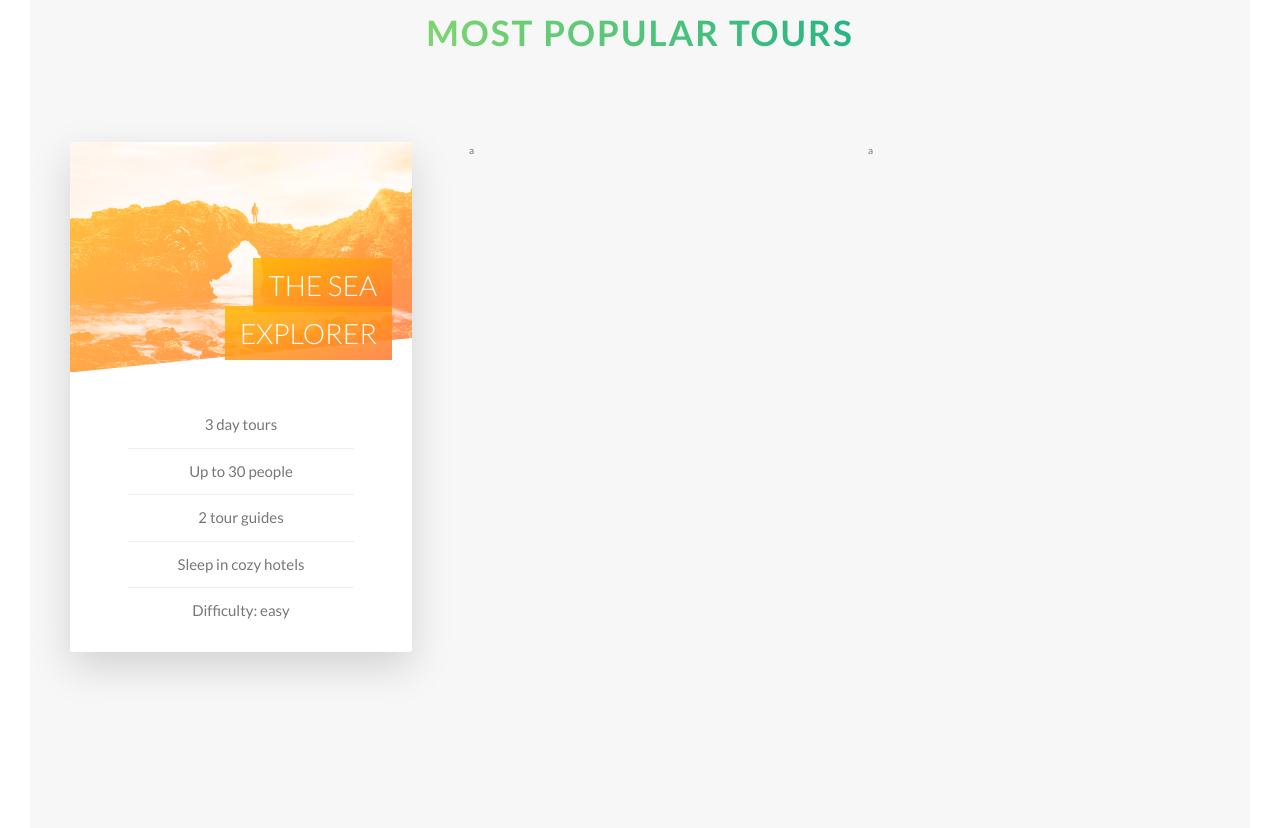
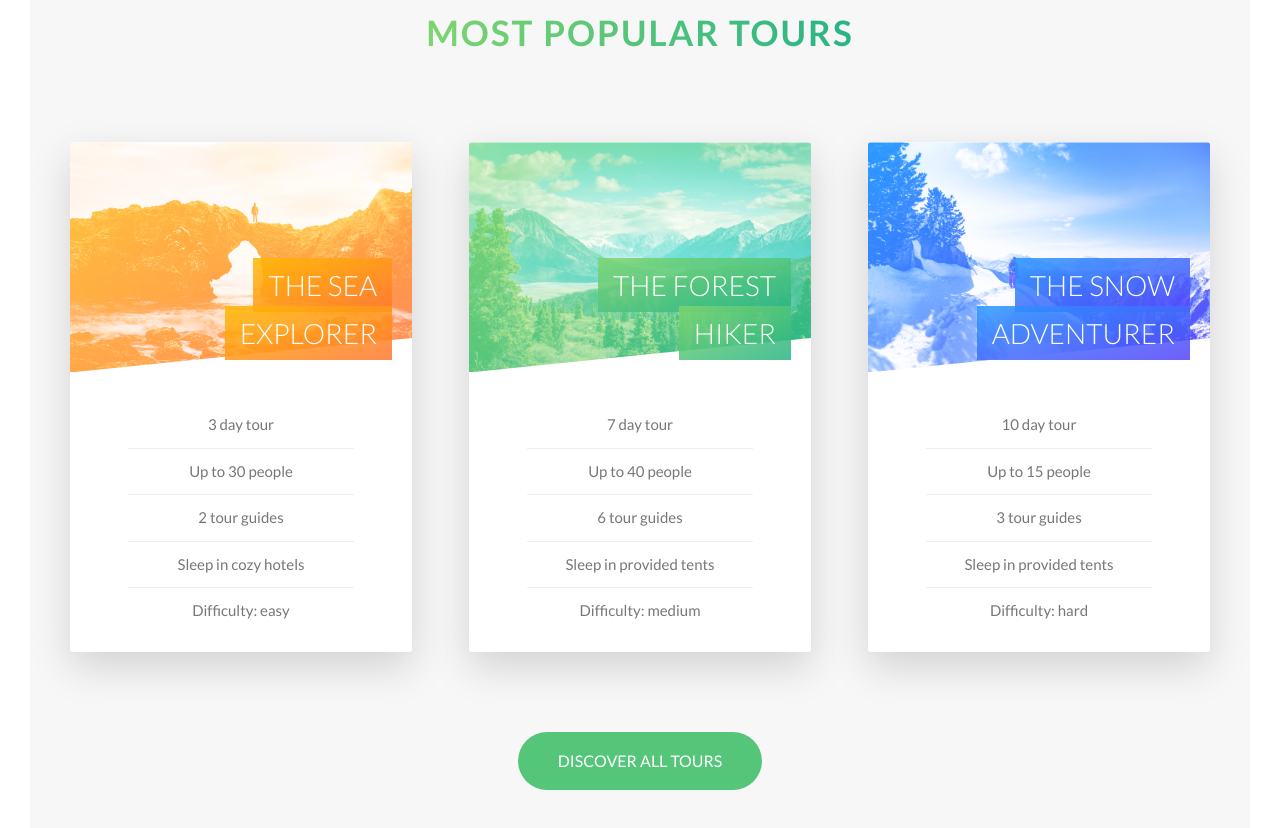
Before and after one commit to Tomekzako/Nature-Page, a plain HTML site: page index.html in a window 1280 px wide. Shown: the part 2379-3207 px from the top of the page. Drawn offline with Linux system fonts and the light colour scheme.

Commit message:
Finish tours section

```diff
--- a/index.html
+++ b/index.html
@@ -100,7 +100,7 @@
                         </h4>
                         <div class="card__details">
                             <ul>
-                                <li>3 day tours</li>
+                                <li>3 day tour</li>
                                 <li>Up to 30 people</li>
                                 <li>2 tour guides</li>
                                 <li>Sleep in cozy hotels</li>
@@ -114,12 +114,69 @@
                                 <p class="card__only">Only</p>
                                 <p class="card__price">$297</p>
                             </div>
-                            <a href="#" class="btn btn--white btn--animated">Book now!</a>
+                            <a href="#" class="btn btn--white">Book now!</a>
                         </div>
                     </div>
                 </div>
-                <div class="col-4 card">a</div>
-                <div class="col-4 card">a</div>
+                <div class="col-4 card">
+                    <div class="card__side card__side--front">
+                        <div class="card__picture card__picture--2">
+                            &nbsp;
+                        </div>
+                        <h4 class="card__heading">
+                            <span class="card__heading-span card__heading-span--2">The Forest Hiker</span>
+                        </h4>
+                        <div class="card__details">
+                            <ul>
+                                <li>7 day tour</li>
+                                <li>Up to 40 people</li>
+                                <li>6 tour guides</li>
+                                <li>Sleep in provided tents</li>
+                                <li>Difficulty: medium</li>
+                            </ul>
+                        </div>
+                    </div>
+                    <div class="card__side card__side--back card__side--back-2">
+                        <div class="card__cta">
+                            <div class="card__price-box">
+                                <p class="card__only">Only</p>
+                                <p class="card__price">$497</p>
+                            </div>
+                            <a href="#" class="btn btn--white">Book now!</a>
+                        </div>
+                    </div>
+                </div>
+                <div class="col-4 card">
+                    <div class="card__side card__side--front">
+                        <div class="card__picture card__picture--3">
+                            &nbsp;
+                        </div>
+                        <h4 class="card__heading">
+                            <span class="card__heading-span card__heading-span--3">The Snow Adventurer</span>
+                        </h4>
+                        <div class="card__details">
+                            <ul>
+                                <li>10 day tour</li>
+                                <li>Up to 15 people</li>
+                                <li>3 tour guides</li>
+                                <li>Sleep in provided tents</li>
+                                <li>Difficulty: hard</li>
+                            </ul>
+                        </div>
+                    </div>
+                    <div class="card__side card__side--back card__side--back-3">
+                        <div class="card__cta">
+                            <div class="card__price-box">
+                                <p class="card__only">Only</p>
+                                <p class="card__price">$897</p>
+                            </div>
+                            <a href="#" class="btn btn--white">Book now!</a>
+                        </div>
+                    </div>
+                </div>
+            </div>
+            <div class="u-text-center u-margin-top-big">
+                <a href="#" class="btn btn--green">Discover all tours</a>
             </div>
         </section>
     </main>
--- a/scss/base/_utilities.scss
+++ b/scss/base/_utilities.scss
@@ -4,4 +4,6 @@
 .u-margin-bottom-medium {margin-bottom: 4rem;}
 .u-margin-bottom-big {margin-bottom: 8rem;}
 
+.u-margin-top-big {margin-top: 8rem;}
+
 .u-justify-content {justify-content: space-between};
--- a/scss/component/_button.scss
+++ b/scss/component/_button.scss
@@ -23,10 +23,17 @@
         box-shadow: 0 .5rem 1rem rgba($color-black, .2);
     }
     &--white {
-        background-color: #fff;
+        background-color: $color-white;
         color: $color-grey-dark;
         &::after {
-            background-color: #fff;
+            background-color: $color-white;
+        }
+    }
+    &--green {
+        background-color: $color-primary;
+        color: $color-white;
+        &::after {
+            background-color: $color-primary;
         }
     }
     &::after {
--- a/scss/component/_card.scss
+++ b/scss/component/_card.scss
@@ -24,6 +24,12 @@
             &-1 {
                 background-image: linear-gradient(to bottom right, $color-secondary-light, $color-secondary-dark);
             }
+            &-2 {
+                background-image: linear-gradient(to bottom right, $color-primary-light, $color-primary-dark);
+            }
+            &-3 {
+                background-image: linear-gradient(to bottom right, $color-tertiary-light, $color-tertiary-dark);
+            }
         }
     }
     &:hover &__side--front {
@@ -40,6 +46,12 @@
         clip-path: polygon(0 0, 100% 0, 100% 85%, 0 100%);
         &--1 {
             background-image: linear-gradient(to bottom right, $color-secondary-light, $color-secondary-dark), url(../images/nat-5.jpg);
+        }
+        &--2 {
+            background-image: linear-gradient(to bottom right, $color-primary-light, $color-primary-dark), url(../images/nat-6.jpg);
+        }
+        &--3 {
+            background-image: linear-gradient(to bottom right, $color-tertiary-light, $color-tertiary-dark), url(../images/nat-7.jpg);
         }
     }
     &__heading {
@@ -63,10 +75,10 @@
             background-image: linear-gradient(to right bottom, rgba($color-secondary-light, .85), rgba($color-secondary-dark, .85));
         }
         &--2 {
-            background-image: linear-gradient(to right bottom, rgba($color-secondary-light, .85), rgba($color-secondary-dark, .85));
+            background-image: linear-gradient(to right bottom, rgba($color-primary-light, .85), rgba($color-primary-dark, .85));
         }
         &--3 {
-            background-image: linear-gradient(to right bottom, rgba($color-secondary-light, .85), rgba($color-secondary-dark, .85));
+            background-image: linear-gradient(to right bottom, rgba($color-tertiary-light, .85), rgba($color-tertiary-dark, .85));
         }
     }
     &__details {
```
Also changed, not shown: css/style.css, images/nat-6.jpg (added), images/nat-7.jpg (added).
